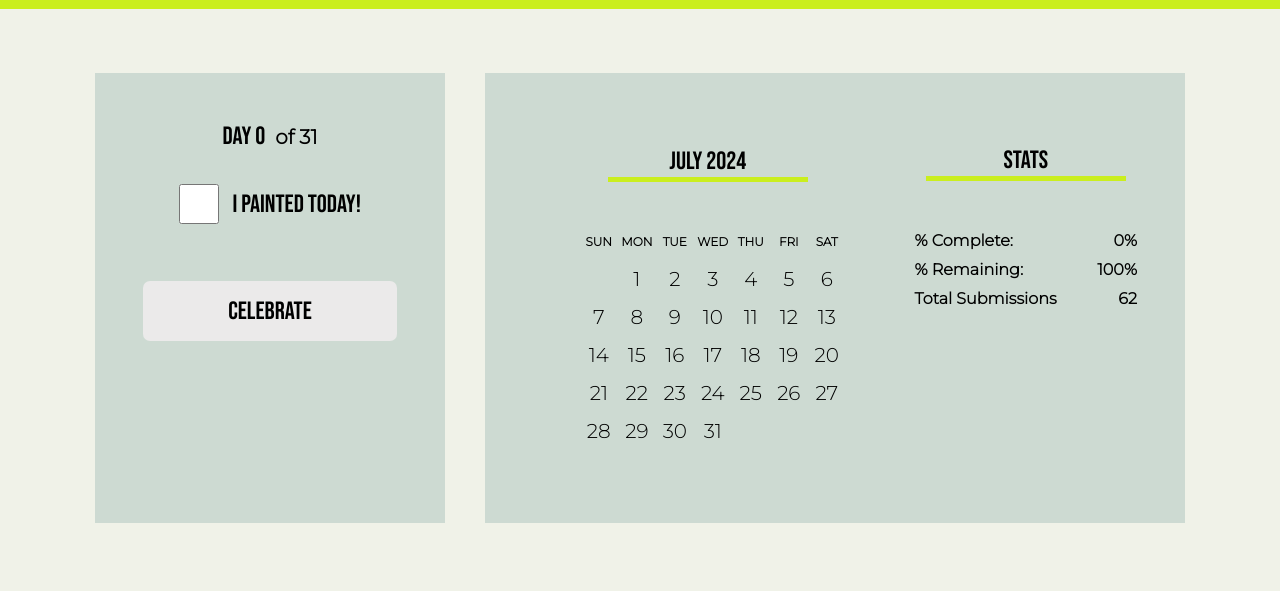
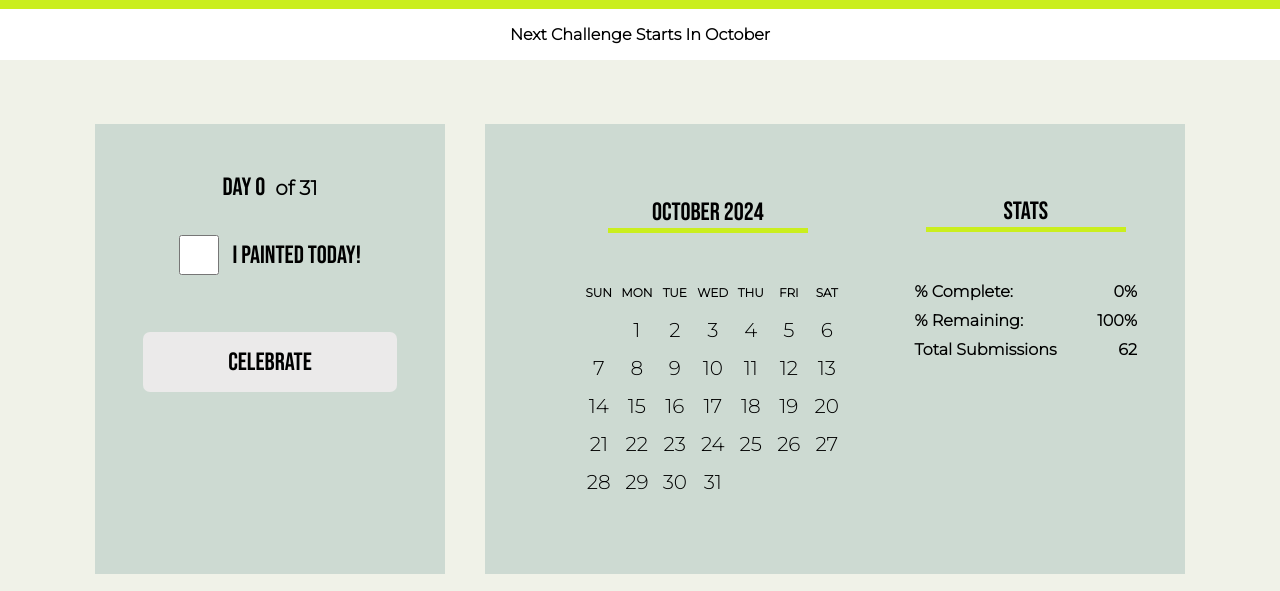
Before and after one commit to jordanwenger/Paint-31, a plain HTML site: page index.html in a window 1280 px wide. Shown: the part 61-652 px from the top of the page. Drawn offline with nearby package versions, Linux system fonts and the light colour scheme; a web font is replaced by a local one.

Commit message:
homepage updates

```diff
--- a/index.html
+++ b/index.html
@@ -32,7 +32,7 @@
             </div>
         </div>
     </div>
-    <!-- <div class="announce-row small-title">Next Challenge Starts In July</div> -->
+    <div class="announce-row small-title">Next Challenge Starts In October</div>
     <div class="main">
         <div class="spread container">
             <div class="main-left">
@@ -54,7 +54,7 @@
             <div class="main-right">
                 <div id="right" class="main-right__top">
                     <div class="main-right__top__calandar">
-                        <h2 class="main-t small-title-text">JULY 2024</h2>
+                        <h2 class="main-t small-title-text">OCTOBER 2024</h2>
                         <div class="line"></div>
                         <div class="sub-heading calandar">
                             <div class="flex">
```
